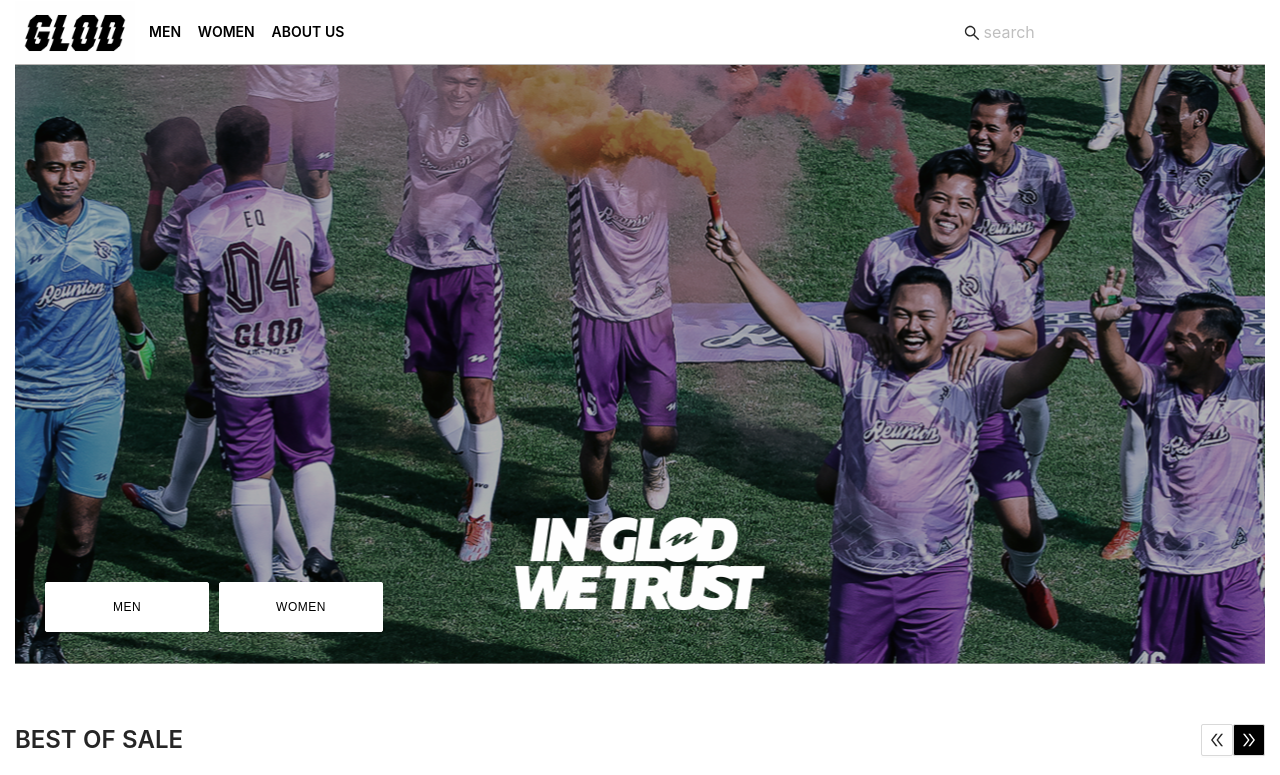
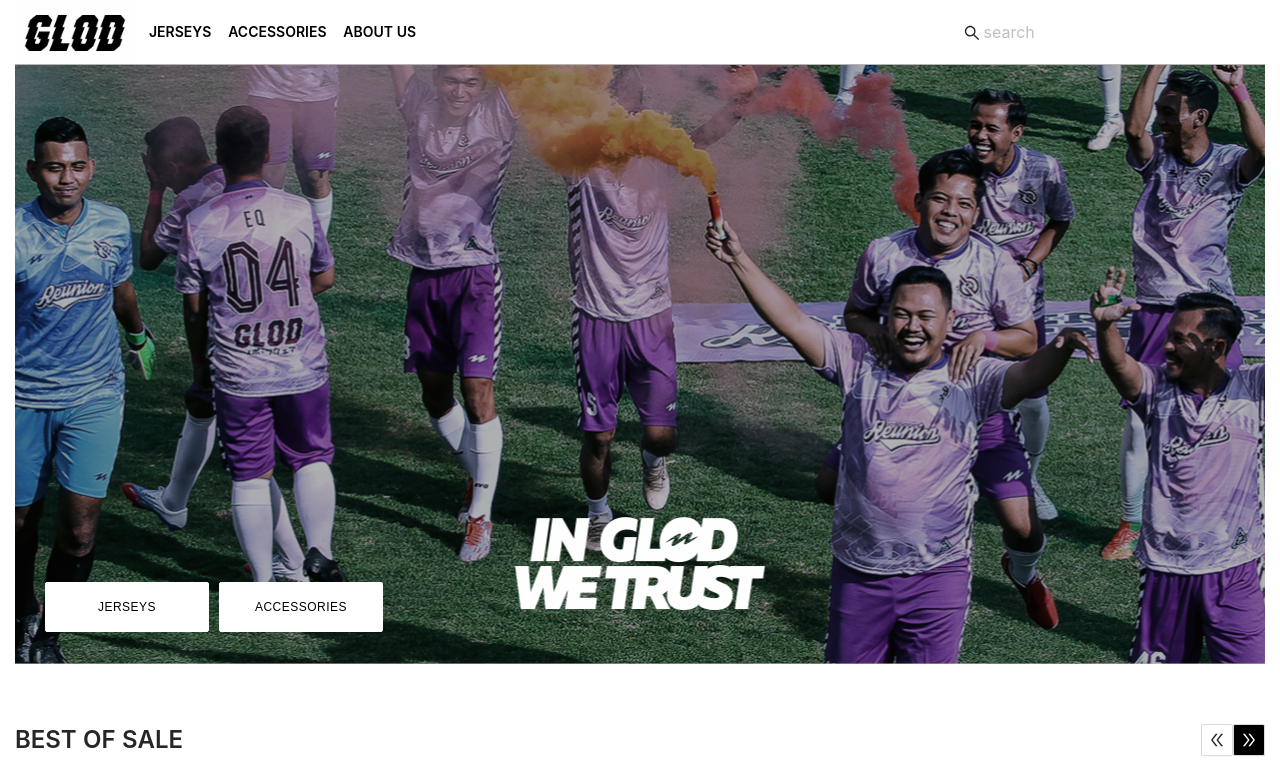
Before and after one commit to bondolan-smaga/glod-landing, a React (Create React App) app: page / in a window 1280 px wide. Shown: the top 775 px of the page. Built offline with nearby package versions, Linux system fonts and the light colour scheme; a web font is replaced by a local one.

Commit message:
feat: catalogue and navbar

```diff
--- a/src/components/banner/index.js
+++ b/src/components/banner/index.js
@@ -64,7 +64,7 @@
                   boxShadow: "none",
                 }}
               >
-                MEN
+                JERSEYS
               </Button>
               <Button
                 ghost
@@ -87,7 +87,7 @@
                   boxShadow: "none",
                 }}
               >
-                WOMEN
+                ACCESSORIES
               </Button>
             </div>
           </Row>
--- a/src/components/main-navbar/index.js
+++ b/src/components/main-navbar/index.js
@@ -14,14 +14,14 @@
       {
         label: (
           <Link to="/catalogue">
-            <Title level={5}>MEN</Title>
+            <Title level={5}>JERSEYS</Title>
           </Link>
         ),
       },
       {
         label: (
           <Link to="/catalogue">
-            <Title level={5}>WOMEN</Title>
+            <Title level={5}>ACCESSORIES</Title>
           </Link>
         ),
       },
@@ -57,10 +57,10 @@
           <img className="brand-logo" src={logoNavbar} alt="GLOD" />
         </Link>
         <Link to="/catalogue" className="main-menu link-text">
-          MEN
+          JERSEYS
         </Link>
         <Link to="/catalogue" className="main-menu link-text">
-          WOMEN
+          ACCESSORIES
         </Link>
         <Link to="/about" className="main-menu link-text">
           ABOUT US
--- a/src/pages/catalogue/index.js
+++ b/src/pages/catalogue/index.js
@@ -1,58 +1,151 @@
 import { Row, Col } from "antd";
-import { useSearchParams, useLocation } from "react-router-dom";
-import { useState, useEffect } from "react";
 import {
   MainLayout,
   Newslettersignup,
+  Breadcrumbs,
   ProductFilter,
   ProductCard,
 } from "../../components";
 import { seo_meta } from "../../constants/seo";
-import { catalogueProducts } from "../../constants/products";
 
-export default function CataloguePage() {
-  const [filteredProducts, setFilteredProducts] = useState([]);
-  const [searchParams] = useSearchParams();
-  const location = useLocation();
+import BRSFC01 from "../../assets/GLOD WEB/BRSFC 01.jpg";
+import BRSFC02 from "../../assets/GLOD WEB/BRSFC 02.jpg";
+import BRSFC03 from "../../assets/GLOD WEB/BRSFC 03.jpg";
+import BRSFC04 from "../../assets/GLOD WEB/BRSFC 04.jpg";
+import BRSFC05 from "../../assets/GLOD WEB/BRSFC 05.jpg";
+import SHINDYO1 from "../../assets/GLOD WEB/SHINDY 00101.jpg";
+import SHINDYO2 from "../../assets/GLOD WEB/SHINDY 00102.jpg";
+import SHINDYO3 from "../../assets/GLOD WEB/SHINDY 00103.jpg";
+import SHINDYO4 from "../../assets/GLOD WEB/SHINDY 00201.jpg";
+import SHINDYO5 from "../../assets/GLOD WEB/SHINDY 00202.jpg";
+import SHINDYO6 from "../../assets/GLOD WEB/SHINDY 00203.jpg";
 
-  useEffect(() => {
-    filterProducts();
+const catalogueProducts = [
+  {
+    id: 1,
+    tags: ["BRSFC", "jersey"],
+    image: BRSFC01,
+    product: "BRSFC 01",
+    price: 50000,
+    colors: ["red", "black"],
+  },
+  {
+    id: 2,
+    tags: ["BRSFC", "jersey"],
+    image: BRSFC02,
+    product: "BRSFC 02",
+    price: 50000,
+    colors: ["red", "black"],
+  },
+  {
+    id: 3,
+    tags: ["BRSFC", "jersey"],
+    image: BRSFC03,
+    product: "BRSFC 03",
+    price: 50000,
+    colors: ["red", "black"],
+  },
+  {
+    id: 4,
+    tags: ["BRSFC", "jersey"],
+    image: BRSFC04,
+    product: "BRSFC 04",
+    price: 50000,
+    colors: ["red", "black"],
+  },
+  {
+    id: 5,
+    tags: ["BRSFC", "jersey"],
+    image: BRSFC05,
+    product: "BRSFC 05",
+    price: 50000,
+    colors: ["red", "black"],
+  },
+  {
+    id: 6,
+    tags: ["SHINDY", "jersey"],
+    image: SHINDYO1,
+    product: "SHINDY 01",
+    price: 50000,
+    colors: ["red", "black"],
+  },
+  {
+    id: 7,
+    tags: ["SHINDY", "jersey"],
+    image: SHINDYO2,
+    product: "SHINDY 02",
+    price: 50000,
+    colors: ["red", "black"],
+  },
+  {
+    id: 8,
+    tags: ["SHINDY", "jersey"],
+    image: SHINDYO3,
+    product: "SHINDY 03",
+    price: 50000,
+    colors: ["red", "black"],
+  },
+  {
+    id: 9,
+    tags: ["SHINDY", "jersey"],
+    image: SHINDYO4,
+    product: "SHINDY 04",
+    price: 50000,
+    colors: ["red", "black"],
+  },
+  {
+    id: 10,
+    tags: ["SHINDY", "jersey"],
+    image: SHINDYO5,
+    product: "SHINDY 05",
+    price: 50000,
+    colors: ["red", "black"],
+  },
+  {
+    id: 11,
+    tags: ["SHINDY", "jersey"],
+    image: SHINDYO6,
+    product: "SHINDY 06",
+    price: 50000,
+    colors: ["red", "black"],
+  },
+];
 
-    // eslint-disable-next-line react-hooks/exhaustive-deps
-  }, [location]);
+export default function CataloguePage(props) {
+  const tagFilter = ["jersey"];
+  let filteredProducts = [];
 
-  function filterProducts() {
-    let query = searchParams.get("q");
-    if (!query) {
-      query = "";
+  // dipanggill di fitur search/*
+  for (let i = 0; i < catalogueProducts.length; i++) {
+    for (let j = 0; j < catalogueProducts[i].tags.length; j++) {
+      for (let k = 0; k < tagFilter.length; k++) {
+        if (catalogueProducts[i].tags[j] === tagFilter[k]) {
+          console.log(catalogueProducts[i].tags[j]);
+          filteredProducts.push(catalogueProducts[i]);
+          console.log(filteredProducts);
+          console.log("iso");
+        }
+      }
     }
-
-    let filtered = catalogueProducts.filter((v) =>
-      v.name.toLowerCase().includes(query.toLowerCase())
-    );
-
-    setFilteredProducts([...filtered]);
   }
 
   return (
     <MainLayout meta={seo_meta.catalogue}>
-      <Row style={{ margin: "15px 5px" }}>
+      <Row style={{ margin: "15px 0" }}>
+        <Breadcrumbs />
+      </Row>
+      <Row style={{ margin: "15px 0" }}>
         <ProductFilter />
       </Row>
       <Row>
         <Col
           span={24}
-          style={{
-            display: "flex",
-            flexDirection: "row",
-            flexWrap: "wrap",
-          }}
+          style={{ display: "flex", flexDirection: "row", flexWrap: "wrap" }}
         >
           {filteredProducts.map((filteredProduct) => {
-            const { id, image, tags, name, price, colors } = filteredProduct;
+            const { id, image, tags, product, price, colors } = filteredProduct;
             return (
               <Col
-                key={id}
                 xs={{ span: 12 }}
                 md={{ span: 8 }}
                 lg={{ span: 6 }}
@@ -62,7 +155,7 @@
                   id={id}
                   image={image}
                   tags={tags}
-                  product={name}
+                  product={product}
                   price={price}
                   colors={colors}
                 />
@@ -70,6 +163,7 @@
             );
           })}
         </Col>
+        <Row span={24} justify="center"></Row>
         <Col span={24}>
           <Newslettersignup />
         </Col>
```
